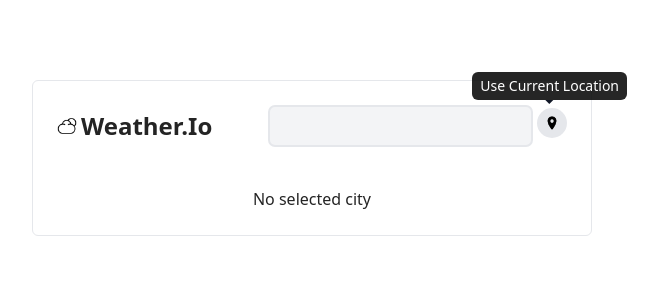
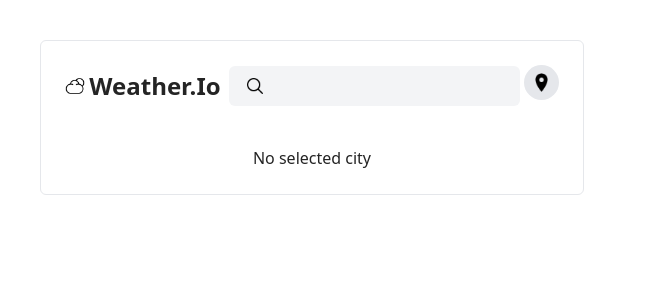
Before and after one commit to shebll/weathterio, a React (Vite) app: page / in a window 1280 px wide. Shown: the top 300 px of the page, without its empty margins (328-986 px from the left). Built offline with nearby package versions, Linux system fonts and the light colour scheme.

Commit message:
fix(header): Fix tool tip & Add search icon
- Fix tool tip
- Add search icon

```diff
--- a/src/App.tsx
+++ b/src/App.tsx
@@ -6,7 +6,7 @@ import { CityProvider } from "./context/CityContext";
 function App() {
   return (
     <CityProvider>
-      <main className="flex flex-col gap-10 items-center max-w-[560px] mx-auto mt-20 border-[1.4px] p-6 rounded-md font-sans text-[#242424]">
+      <main className="flex flex-col gap-10 items-center w-fit mx-auto mt-10 border-[1.4px] p-6 rounded-md font-sans text-[#242424]">
         <Header />
         <Weather />
       </main>
--- a/src/components/header/Header.tsx
+++ b/src/components/header/Header.tsx
@@ -3,7 +3,7 @@ import SearchInput from "./SearchInput";
 
 export default function Header() {
   return (
-    <header className="flex flex-row gap-4 items-center justify-between w-full">
+    <header className="flex flex-row items-center justify-between w-full gap-2">
       <Logo />
       <SearchInput />
     </header>
--- a/src/components/header/Logo.tsx
+++ b/src/components/header/Logo.tsx
@@ -1,7 +1,7 @@
 export default function Logo() {
   return (
     <a href="/">
-      <div className="flex gap-1 items-center group">
+      <div className="flex items-center gap-1 group">
         <img
           src="/favicon.png"
           alt="Weather.io favicon"
--- a/src/components/header/SearchInput.tsx
+++ b/src/components/header/SearchInput.tsx
@@ -87,6 +87,13 @@ export default function SearchInput() {
   };
   return (
     <div className="relative flex items-center gap-1">
+      <div className="rounded-md bg-gray-100 outline-[0.5px] outline-gray-200 py-2 px-4 flex gap-2 items-center">
+        <img
+          src="/search-light.png"
+          alt="search light image"
+          width={20}
+          height={20}
+        />
         <input
           ref={searchInput}
           id="cityName"
@@ -95,22 +102,23 @@ export default function SearchInput() {
           onChange={handleChange}
           onKeyDown={handleKeyDown}
           type="text"
-        className="border rounded-md bg-gray-100 outline-[0.5px] outline-gray-200 py-2 px-4"
+          className="bg-transparent outline-none"
         />
-      <div className="relative inline-block">
-        <button onClick={getCurrentLocation} className="relative z-10 group">
+      </div>
+      <div className="relative inline-block group">
+        <button onClick={getCurrentLocation} className="relative z-10">
           <img
             src="/location-light.png"
             alt="location png"
-            width={30}
-            height={30}
-            className="rounded-full bg-gray-200 p-2"
+            width={35}
+            height={35}
+            className="p-2 bg-gray-200 rounded-full"
           />
         </button>
-        <div className="absolute right-[-200%] bottom-full mb-2 block bg-black/85 text-white text-sm rounded-md px-2 py-1 w-max">
+        <div className="absolute right-[-200%] bottom-[140%]  transition-all ease-in-out duration-300 group-hover:bottom-full mb-2 opacity-0 group-hover:opacity-100 bg-black/85 text-white text-sm rounded-md px-2 py-1 w-max">
           Use Current Location
           <svg
-            className="absolute text-gray-900 h-2 w-full left-0 top-full"
+            className="absolute left-0 w-full h-2 text-gray-900 top-full"
             x="0px"
             y="0px"
             viewBox="0 0 255 255"
@@ -129,7 +137,7 @@ export default function SearchInput() {
           ) : (
             cities.map((city, index) => (
               <span
-                className="text-gray-500 cursor-pointer hover:bg-gray-200 py-2 px-4 transition-all "
+                className="px-4 py-2 text-gray-500 transition-all cursor-pointer hover:bg-gray-200 "
                 key={index}
                 onClick={() => handleCityClick(city)}
               >
```
Lines whose indentation alone changed are shown as unchanged.
